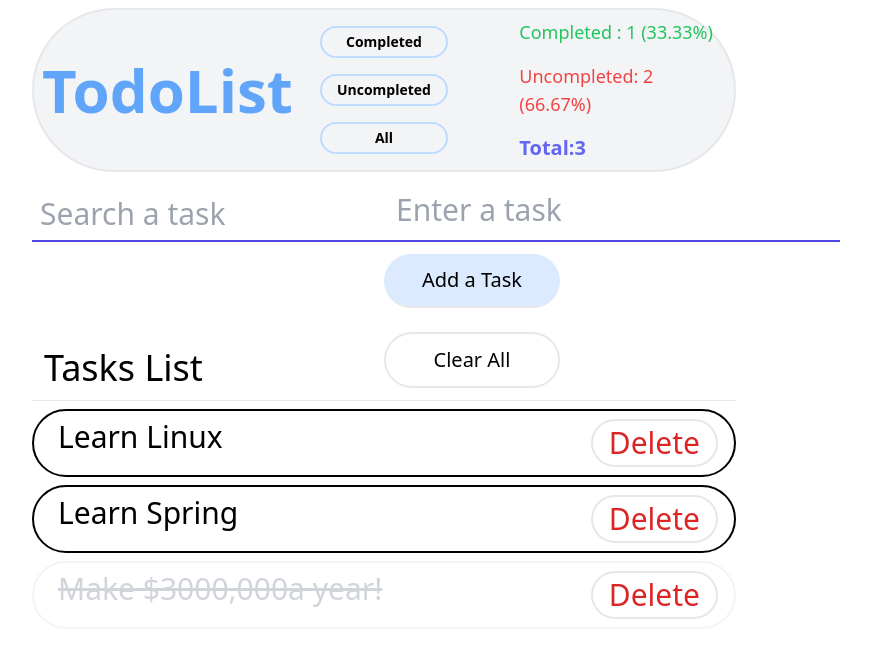
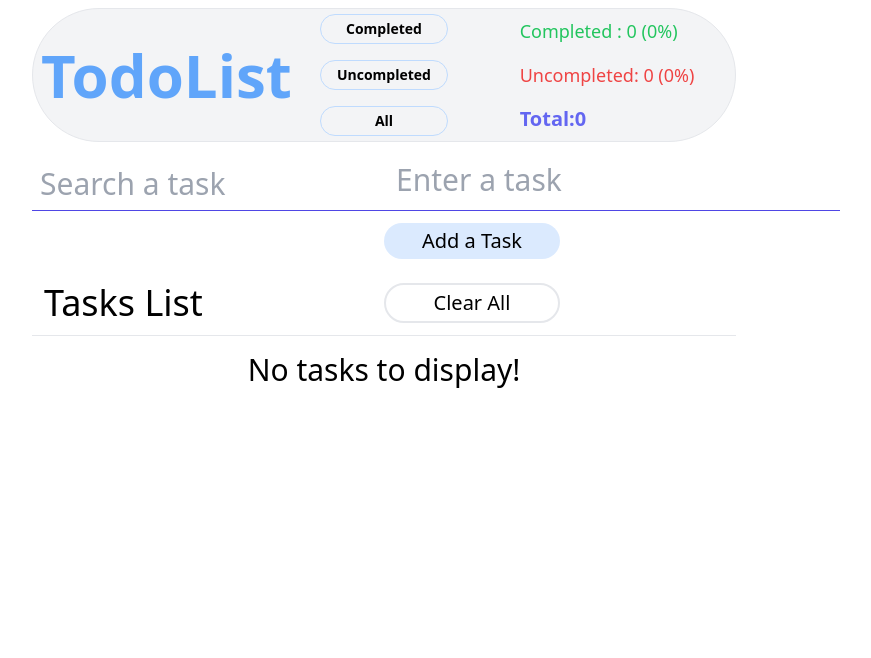
Before and after one commit to dalytekam/todolist4, a React (Create React App) app: page / in a window 1280 px wide. Shown: the top 658 px of the page, without its empty margins (256-1127 px from the left). Built offline with nearby package versions, Linux system fonts and the light colour scheme.

Commit message:
added localStorage in the logic

```diff
--- a/src/components/Navbar.jsx
+++ b/src/components/Navbar.jsx
@@ -19,12 +19,12 @@ if(item.classList.contains("bg-blue-300")){
   item.classList.remove("bg-blue-300");}
 })};
   return (
-    <nav className="grid grid-cols-3 gap-4 items-center border-2 my-2 h-38 bg-gray-100 rounded-full ">
+    <nav className="grid grid-cols-3 gap-4 items-center border my-2 h-38 bg-gray-100 rounded-full ">
       <div className="col-span-1 ">
         <h2 className="text-center px-2 text-6xl font-bold text-blue-400">TodoList</h2>
       </div>
       <div className="grid gap-4  justify-center ">
-        <h3 className="font-bold filterItem text-sm border-2 border-blue-200 rounded-full justify-items-center text-center py-1  hover:cursor-pointer w-32" onClick={(e) => {dispatch(setListState(e.target.innerText.toLowerCase()));
+        <h3 className="font-bold filterItem text-sm border border-blue-200 rounded-full justify-items-center text-center py-1  hover:cursor-pointer w-32" onClick={(e) => {dispatch(setListState(e.target.innerText.toLowerCase()));
          removeBackgroundColor();
         e.target.classList.add("bg-blue-300");
        }}
@@ -33,7 +33,7 @@ if(item.classList.contains("bg-blue-300")){
         </h3>
         <h3
 
-          className="font-bold filterItem text-sm border-2 border-blue-200 rounded-full justify-items-center text-center py-1  hover:cursor-pointer  w-32" onClick={(e) => {dispatch(setListState(e.target.innerText.toLowerCase()));
+          className="font-bold filterItem text-sm border border-blue-200 rounded-full justify-items-center text-center py-1  hover:cursor-pointer  w-32" onClick={(e) => {dispatch(setListState(e.target.innerText.toLowerCase()));
          removeBackgroundColor();
         e.target.classList.add("bg-blue-300");
        }}
@@ -42,7 +42,7 @@ if(item.classList.contains("bg-blue-300")){
         </h3>
         <h3
 
-          className="font-bold filterItem text-sm border-2 border-blue-200 rounded-full justify-items-center text-center py-1  hover:cursor-pointer  w-32" onClick={(e) => {dispatch(setListState(e.target.innerText.toLowerCase()));
+          className="font-bold filterItem text-sm border border-blue-200 rounded-full justify-items-center text-center py-1  hover:cursor-pointer  w-32" onClick={(e) => {dispatch(setListState(e.target.innerText.toLowerCase()));
          removeBackgroundColor();
         e.target.classList.add("bg-blue-300");
        }}
--- a/src/components/TodoContainer.jsx
+++ b/src/components/TodoContainer.jsx
@@ -37,7 +37,7 @@ const TodoContainer = () => {
         <div className="text-4xl p-3 self-end  ">Tasks List</div>
         <div>
           <button
-            className="text-xl hover:bg-red-600 hover:text-white border-2 p-3  my-3 w-44 rounded-full"
+            className="text-xl hover:bg-red-600 hover:text-white border-2 py-1  my-3 w-44 rounded-full"
             onClick={() => dispatch(deleteTodos())}
           >
             Clear All
--- a/src/components/TodoForm.jsx
+++ b/src/components/TodoForm.jsx
@@ -23,7 +23,7 @@ const TodoForm = () => {
       <div className="py-2">
         <input
           placeholder="Search a task"
-          className="border-b-2 border-indigo-600 outline-none text-3xl p-2"
+          className="border-b border-indigo-600 outline-none text-3xl p-2"
         onKeyUp={(e)=>{
         dispatch(addFilterText(e.target.value.toLowerCase()))
         }}/>
@@ -34,10 +34,10 @@ const TodoForm = () => {
             placeholder="Enter a task"
             value={value}
             onChange={e => setValue(e.target.value)}
-            className="text-3xl border-b-2 border-indigo-600 outline-none p-3"
+            className="text-3xl border-b border-indigo-600 outline-none p-3"
           />
           <button
-            className=" my-3 bg-blue-100 border-b-2 text-xl p-3 w-44 rounded-full"
+            className=" my-3 bg-blue-100 text-xl py-1 w-44 rounded-full"
             type="submit"
           >
             Add a Task
--- a/src/components/TodoItem.jsx
+++ b/src/components/TodoItem.jsx
@@ -10,7 +10,7 @@ const TodoItem = ({ id, text, completed }) => {
       onClick={() => dispatch(toggleTodo(id))}
       className={
         !completed
-          ? "border-2 border-black grid grid-cols-2  my-2 p-2 px-4 hover:cursor-pointer rounded-full justify-between"
+          ? "border border-black grid grid-cols-2  my-2 p-2 px-4 hover:cursor-pointer rounded-full justify-between"
           : "border-2 border-gray-100 grid grid-cols-2  my-2 px-4 p-2  text-gray-300 hover:cursor-pointer rounded-full"
       }
     >
@@ -23,8 +23,11 @@ const TodoItem = ({ id, text, completed }) => {
       </div>
       <div className ={!completed ?" grid justify-items-end ":"grid  justify-items-end"}>
         <button
-          className="text-red-600 border-2 px-4 py-1 rounded-full hover:bg-red-600 hover:text-white"
-          onClick={() => dispatch(deleteTodo(id))}
+          className="text-red-600 border px-4 rounded-full hover:bg-red-600 hover:text-white"
+          onClick={(e) => {
+          e.stopPropagation();
+          dispatch(deleteTodo(id))
+          }}
         >
           Delete
         </button>
--- a/src/features/todo/todoSlice.js
+++ b/src/features/todo/todoSlice.js
@@ -2,7 +2,7 @@ import { createSlice } from "@reduxjs/toolkit";
 
 import { v4 as uuidv4 } from "uuid";
 
-const todoList = [
+/*const todoList = [
   {
     id: "c0e250f6-473c-4f2e-a913-96f037e857d1",
     text: "Learn Linux",
@@ -18,8 +18,12 @@ const todoList = [
     text: "Make $3000,000a year!",
     completed: true
   }
-];
-
+];*/
+let todoList;
+if(localStorage.getItem("tasks")===null){
+   todoList = [];
+  localStorage.setItem("tasks",JSON.stringify(todoList))} else{
+  todoList = JSON.parse(localStorage.getItem("tasks"));}
 
 const initialState = {
   todos: todoList,
@@ -39,20 +43,39 @@ const todoSlice = createSlice({
       };
 
       state.todos.push(newTodo);
+      let todosFromlocalstorage = JSON.parse(localStorage.getItem("tasks"));
+      todosFromlocalstorage.push(newTodo);
+      localStorage.setItem("tasks",JSON.stringify(todosFromlocalstorage));
 
       state.total += 1;
     },
     toggleTodo: (state, action) => {
       const todoToToggle = state.todos.find(todo => todo.id === action.payload);
+
       todoToToggle.completed = !todoToToggle.completed;
+
+      let todosFromlocalstorage = JSON.parse(localStorage.getItem("tasks"));
+      let singleTodoFromLocalStorage = todosFromlocalstorage.find(todo => todo.id === action.payload);
+     singleTodoFromLocalStorage.completed = !singleTodoFromLocalStorage.completed;
+      localStorage.setItem("tasks",JSON.stringify(todosFromlocalstorage));
     },
     deleteTodo: (state, action) => {
       state.todos = state.todos.filter(todo => todo.id !== action.payload);
       state.total -= 1;
+let todosFromlocalstorage = JSON.parse(localStorage.getItem("tasks"));
+
+      todosFromlocalstorage = todosFromlocalstorage.filter(todo => todo.id !== action.payload);
+      localStorage.setItem("tasks",JSON.stringify(todosFromlocalstorage));
+
+
+
     },
     deleteTodos: state => {
       state.todos = [];
       state.total = 0;
+      let todosFromlocalstorage = JSON.parse(localStorage.getItem("tasks"));
+      todosFromlocalstorage = [];
+      localStorage.setItem("tasks",JSON.stringify(todosFromlocalstorage));
     }
   }
 });
```
